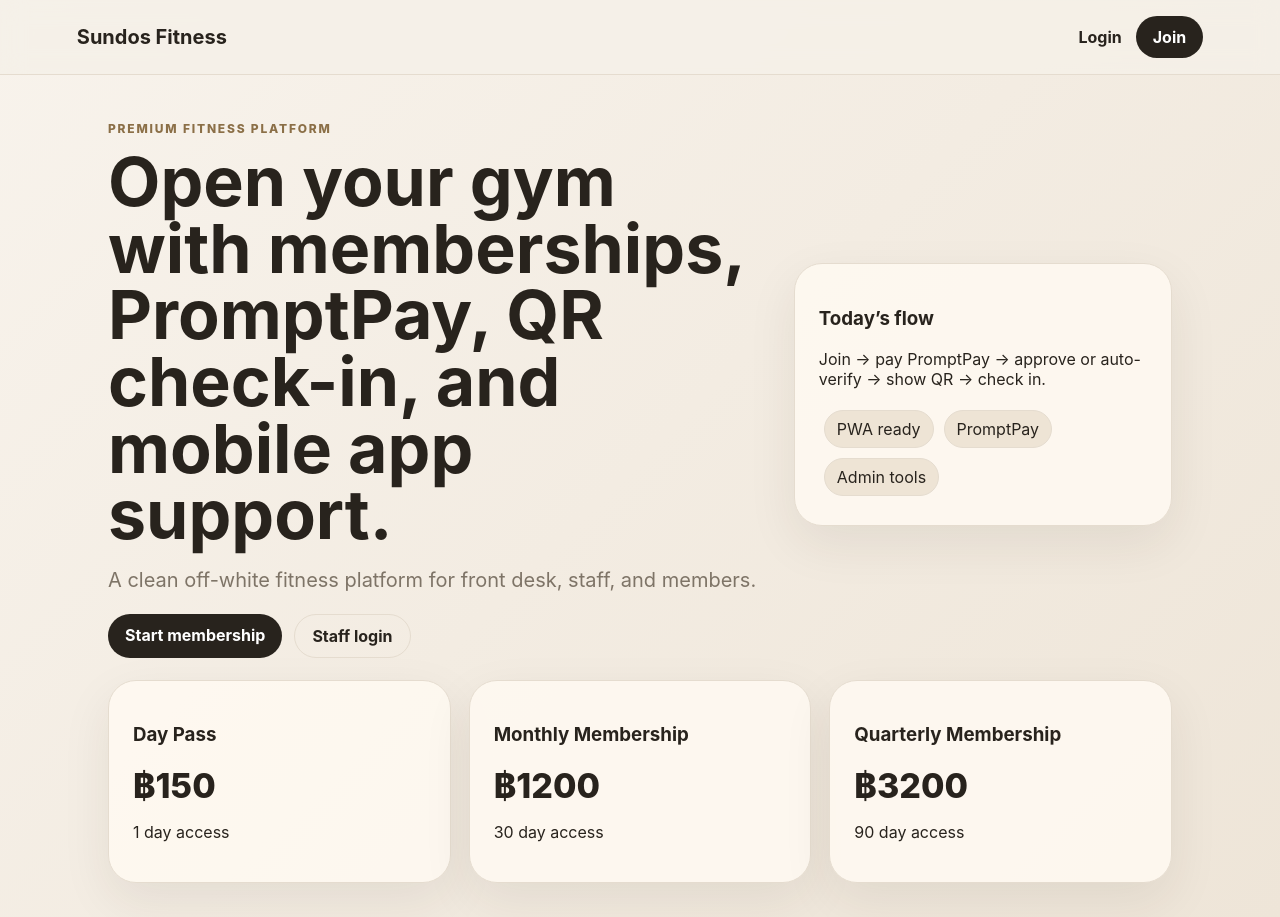
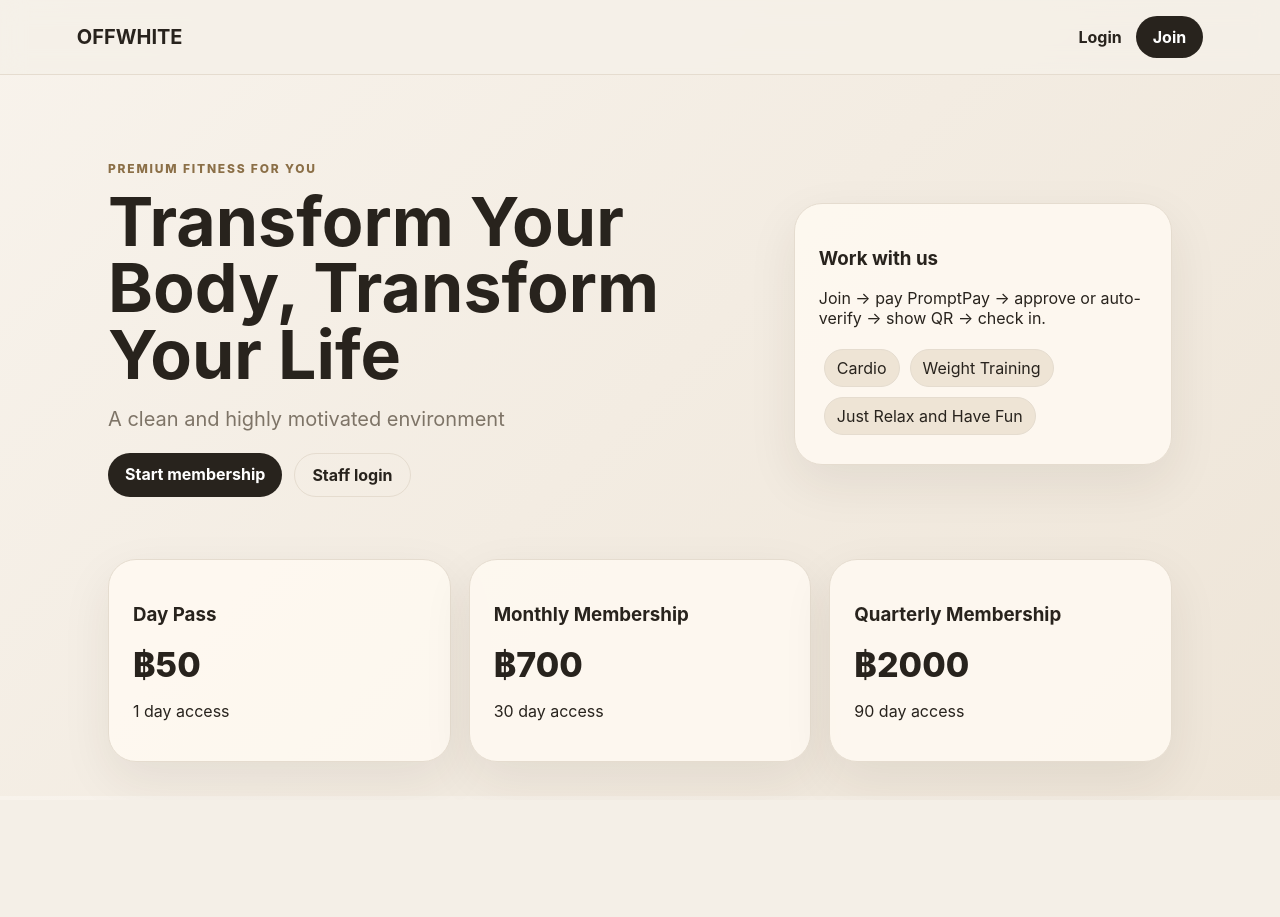
Before and after one commit to XONEDAYS/OFFWHITE, a Flask app: page / in a window 1280 px wide. After the commit the page ends 796 px from the top, so only its background shows below. Run offline with Flask 3, Linux system fonts and the light colour scheme.

Commit message:
Change the UI

```diff
--- a/app.py
+++ b/app.py
@@ -23,10 +23,10 @@ app.config['SECRET_KEY'] = os.getenv('SECRET_KEY', 'dev-change-me')
 app.config['SQLALCHEMY_DATABASE_URI'] = os.getenv('DATABASE_URL')
 app.config['SQLALCHEMY_TRACK_MODIFICATIONS'] = False
 
-PROMPTPAY_ID = os.getenv('PROMPTPAY_ID', '0812345678')
+PROMPTPAY_ID = os.getenv('PROMPTPAY_ID', '0917853662')
 PAYMENT_MODE = os.getenv('PAYMENT_MODE', 'manual')  # manual, auto_mock, webhook
 WEBHOOK_SECRET = os.getenv('WEBHOOK_SECRET', 'change-webhook-secret')
-GYM_NAME = os.getenv('GYM_NAME', 'Sundos Fitness')
+GYM_NAME = os.getenv('GYM_NAME', 'OFFWHITE')
 BASE_URL = os.getenv('BASE_URL')
 SMTP_HOST = os.getenv('SMTP_HOST')
 SMTP_PORT = int(os.getenv('SMTP_PORT', '587'))
@@ -38,9 +38,9 @@ db = SQLAlchemy(app)
 serializer = URLSafeTimedSerializer(app.config['SECRET_KEY'])
 
 PLANS = {
-    'day': {'name': 'Day Pass', 'price': 150, 'days': 1},
-    'monthly': {'name': 'Monthly Membership', 'price': 1200, 'days': 30},
-    'quarterly': {'name': 'Quarterly Membership', 'price': 3200, 'days': 90},
+    'day': {'name': 'Day Pass', 'price': 50, 'days': 1},
+    'monthly': {'name': 'Monthly Membership', 'price': 700, 'days': 30},
+    'quarterly': {'name': 'Quarterly Membership', 'price': 2000, 'days': 90},
 }
 
 class User(db.Model):
@@ -446,7 +446,7 @@ def checkin():
 
         user = get_user_by_qr_or_id(token)
 
-        if user and user.membership_expiry and user.membership_expiry > datetime.utcnow().date():
+        if user and user.membership_expiry and user.membership_expiry > datetime.utcnow():
             latest_checkin = record_checkin(
                 user=user,
                 method='qr',
--- a/templates/home.html
+++ b/templates/home.html
@@ -1,4 +1,4 @@
 {% extends 'base.html' %}{% block content %}
-<section class="hero"><div><p class="eyebrow">Premium fitness platform</p><h1>Open your gym with memberships, PromptPay, QR check-in, and mobile app support.</h1><p class="lead">A clean off-white fitness platform for front desk, staff, and members.</p><div class="actions"><a class="btn" href="{{ url_for('register') }}">Start membership</a><a class="btn ghost" href="{{ url_for('login') }}">Staff login</a></div></div><div class="hero-card"><h3>Today’s flow</h3><p>Join → pay PromptPay → approve or auto-verify → show QR → check in.</p><span class="badge">PWA ready</span><span class="badge">PromptPay</span><span class="badge">Admin tools</span></div></section>
+<section class="hero"><div><p class="eyebrow">Premium fitness for you</p><h1>Transform Your Body, Transform Your Life</h1><p class="lead">A clean and highly motivated environment</p><div class="actions"><a class="btn" href="{{ url_for('register') }}">Start membership</a><a class="btn ghost" href="{{ url_for('login') }}">Staff login</a></div></div><div class="hero-card"><h3>Work with us</h3><p>Join → pay PromptPay → approve or auto-verify → show QR → check in.</p><span class="badge">Cardio</span><span class="badge">Weight Training</span><span class="badge">Just Relax and Have Fun</span></div></section>
 <section class="grid3">{% for key,p in plans.items() %}<div class="card"><h3>{{p.name}}</h3><p class="price">฿{{p.price}}</p><p>{{p.days}} day access</p></div>{% endfor %}</section>
 {% endblock %}
```
